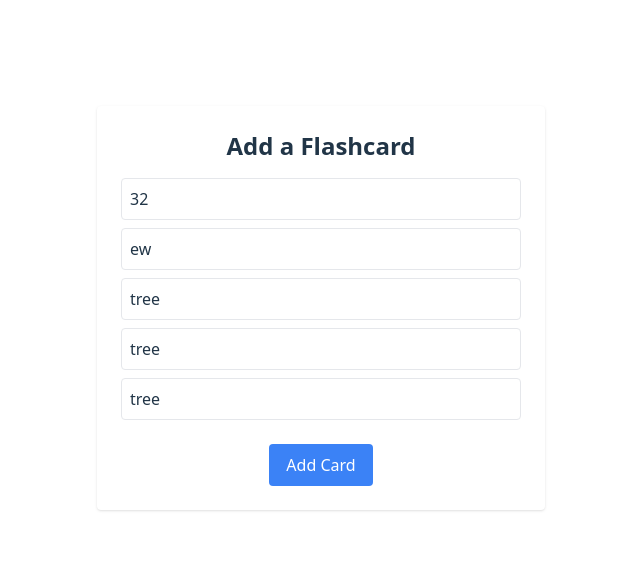
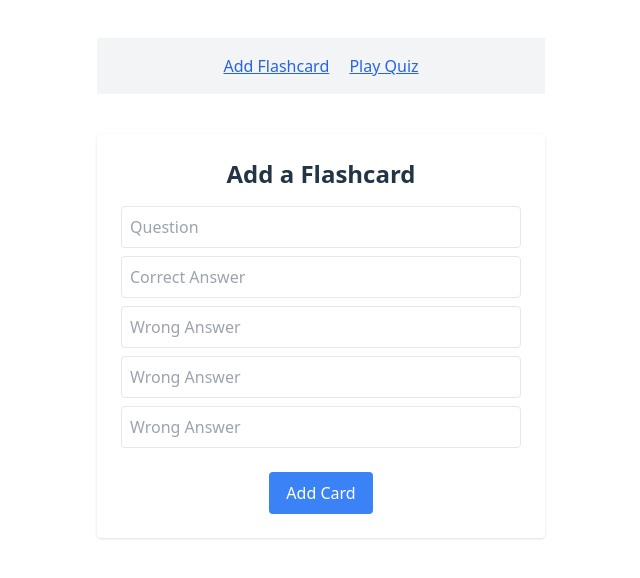
Before and after one commit to arsentabaku/flashcard-quiz, a Svelte app in the folder frontend/flashcard-frontend/: page / in a window 1280 px wide. Shown: the part 112-690 px from the top of the page, without its empty margins (319-959 px from the left). Built offline with nearby package versions, Linux system fonts and the light colour scheme.

Commit message:
Created working solution to add cards and play the quiz

```diff
--- a/frontend/flashcard-frontend/src/App.svelte
+++ b/frontend/flashcard-frontend/src/App.svelte
@@ -1,46 +1,11 @@
-<script lang="ts">
-	let question = '32';
-	let correct = 'ew';
-	let wrongs = ['tree', 'tree', 'tree'];
-
-	async function submit() {
-		const response = await fetch('http://localhost:8000/flashcards', {
-			method: 'POST',
-			headers: { 'Content-Type': 'application/json' },
-			body: JSON.stringify({
-				question,
-				correct_answer: correct,
-				wrong_answers: wrongs
-			})
-		});
-
-		if (response.ok) {
-			alert("Congrats! Flashcard added :)");
-			question = '';
-			correct = '';
-			wrongs = ['', '', ''];
-		} else {
-			alert("Faced an error while adding flashcard :(");
-		}
-	}
+<script>
+  import Router  from "svelte-spa-router";
+  import routes from "./routes";
 </script>
 
-<div class="max-w-md mx-auto p-6 bg-white rounded shadow mt-10">
-	<h1 class="text-2xl font-bold mb-4">Add a Flashcard</h1>
+<nav class="p-4 bg-gray-100 space-x-4 text-center">
+  <a href="#/add" class="text-blue-600 underline">Add Flashcard</a>
+  <a href="#/quiz" class="text-blue-600 underline">Play Quiz</a>
+</nav>
 
-	<input bind:value={question} placeholder="Question"
-		class="w-full p-2 border mb-2 rounded" />
-
-	<input bind:value={correct} placeholder="Correct Answer"
-		class="w-full p-2 border mb-2 rounded" />
-
-	{#each wrongs as wrong, i}
-		<input bind:value={wrongs[i]} placeholder="Wrong Answer"
-			class="w-full p-2 border mb-2 rounded" />
-	{/each}
-
-	<button on:click={submit}
-		class="mt-4 bg-blue-500 hover:bg-blue-600 text-white px-4 py-2 rounded">
-		Add Card
-	</button>
-</div>
+<Router {routes} />
--- /dev/null
+++ b/frontend/flashcard-frontend/src/routes.js
@@ -0,0 +1,8 @@
+import Add from "./routes/Add.svelte";
+import Quiz from "./routes/Quiz.svelte";
+
+export default {
+  "/": Add,
+  "/add": Add,
+  "/quiz": Quiz
+};
--- /dev/null
+++ b/frontend/flashcard-frontend/src/routes/Add.svelte
@@ -0,0 +1,57 @@
+<script lang="ts">
+  let question = "";
+  let correct = "";
+  let wrongs = ["", "", ""];
+
+  async function submit() {
+    const response = await fetch("http://localhost:8000/flashcards", {
+      method: "POST",
+      headers: { "Content-Type": "application/json" },
+      body: JSON.stringify({
+        question,
+        correct_answer: correct,
+        wrong_answers: wrongs,
+      }),
+    });
+
+    if (response.ok) {
+      alert("Congrats! Flashcard added :)");
+      question = "";
+      correct = "";
+      wrongs = ["", "", ""];
+    } else {
+      alert("Faced an error while adding flashcard :(");
+    }
+  }
+</script>
+
+<div class="max-w-md mx-auto p-6 bg-white rounded shadow mt-10">
+  <h1 class="text-2xl font-bold mb-4">Add a Flashcard</h1>
+
+  <input
+    bind:value={question}
+    placeholder="Question"
+    class="w-full p-2 border mb-2 rounded"
+  />
+
+  <input
+    bind:value={correct}
+    placeholder="Correct Answer"
+    class="w-full p-2 border mb-2 rounded"
+  />
+
+  {#each wrongs as wrong, i}
+    <input
+      bind:value={wrongs[i]}
+      placeholder="Wrong Answer"
+      class="w-full p-2 border mb-2 rounded"
+    />
+  {/each}
+
+  <button
+    on:click={submit}
+    class="mt-4 bg-blue-500 hover:bg-blue-600 text-white px-4 py-2 rounded"
+  >
+    Add Card
+  </button>
+</div>
--- /dev/null
+++ b/frontend/flashcard-frontend/src/routes/Quiz.svelte
@@ -0,0 +1,68 @@
+<script>
+  import { onMount } from "svelte";
+
+  /**
+   * @type {string | any[]}
+   */
+  let cards = [];
+  let current = 0;
+  let score = 0;
+  let selected = "";
+
+  onMount(async () => {
+    const res = await fetch("http://localhost:8000/quiz");
+    cards = await res.json();
+  });
+
+  function submitAnswer() {
+    const card = cards[current];
+    if (selected === card.correct_answer) {
+      score++;
+    }
+
+    selected = "";
+    current++;
+
+    if (current >= cards.length) {
+      // TODO: Redirect to the result page
+    }
+  }
+
+  /**
+   * @param {any[]} arr
+   */
+  function shuffle(arr) {
+    return arr
+      .map((value) => ({ value, sort: Math.random() }))
+      .sort((a, b) => a.sort - b.sort)
+      .map(({ value }) => value);
+  }
+</script>
+
+{#if cards.length > 0 && current < cards.length}
+  <div class="max-w-xl mx-auto p-6 bg-white rounded shadow mt-10">
+    <h2 class="text-xl font-bold mb-4">
+      Question {current + 1} of {cards.length}
+    </h2>
+    <p class="mb-4">{cards[current].question}</p>
+
+    {#each shuffle( [cards[current].correct_answer, ...cards[current].wrong_answers] ) as answer}
+      <button
+        class="block w-full text-left px-4 py-2 my-1 rounded border
+				       {selected === answer ? 'bg-blue-100' : 'bg-white'}"
+        on:click={() => (selected = answer)}
+      >
+        {answer}
+      </button>
+    {/each}
+
+    {#if selected}
+      <button
+        class="mt-4 bg-green-500 text-white px-4 py-2 rounded"
+        on:click={submitAnswer}
+      >
+        Next
+      </button>
+    {/if}
+  </div>
+{/if}
--- /dev/null
+++ b/frontend/flashcard-frontend/src/svelte.d.ts
@@ -0,0 +1,3 @@
+declare module "*.svelte" {
+  export { SvelteComponent as default } from "svelte";
+}
```
